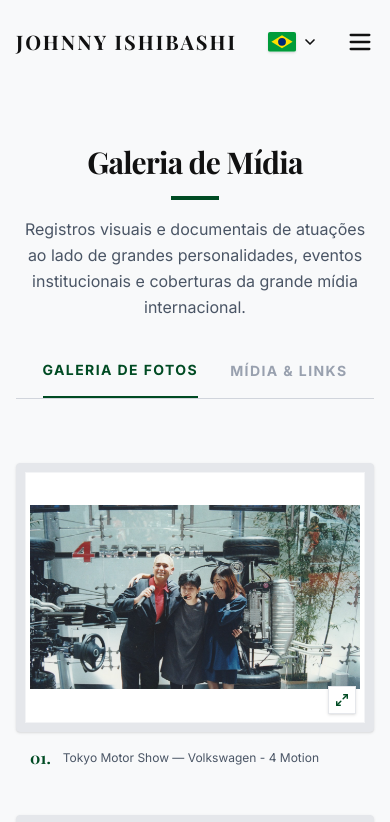
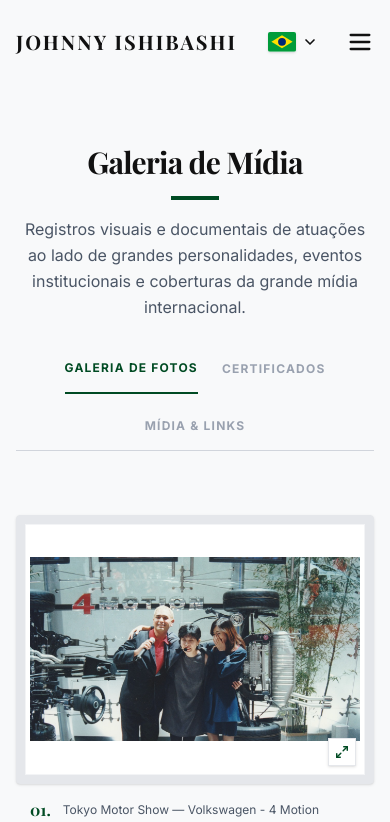
Before and after one commit to mrsaoc/johnny-ishibashi, a Next.js app: page /galeria in a window 390 px wide. Shown: the top 822 px of the page. Built offline with nearby package versions, Linux system fonts and the light colour scheme; a web font is replaced by a local one.

Commit message:
aba certificado

```diff
--- a/src/app/galeria/page.tsx
+++ b/src/app/galeria/page.tsx
@@ -2,14 +2,14 @@
 
 import React, { useState } from 'react';
 import Image from 'next/image';
-import { galleryData } from '@/data/gallery';
+import { photoData, certificateData } from '@/data/gallery';
 import { useLanguage } from '@/context/LanguageContext';
 import ImageModal from '@/components/ImageModal';
 
 export default function GaleriaPage() {
   const { t } = useLanguage();
 
-  const [activeTab, setActiveTab] = useState<'photos' | 'links'>('photos');
+  const [activeTab, setActiveTab] = useState<'photos' | 'certificates' | 'links'>('photos');
   const [selectedImage, setSelectedImage] = useState<string | null>(null);
 
   const closeModal = () => setSelectedImage(null);
@@ -41,11 +41,13 @@ export default function GaleriaPage() {
       description: 'Johnny Ishibashi: O intérprete dos astros (Entrevista e cobertura).'
     },
     {
-      title: 'Vamos Magazine (Vol. 35)',
-      url: 'https://his-brasil.com.br/jpn/wp-content/uploads/2023/01/VamosVol35.pdf',
+      title: 'Vamos Magazine',
+      url: 'https://his-brasil.com.br/jpn/wp-content/uploads/2025/07/HIS-Vamos-Vol35-Ebook.pdf',
       description: 'Vamos Magazine by H.I.S BRASIL TURISMO (Edição em PDF).'
     }
   ];
+
+  const currentGalleryData = activeTab === 'photos' ? photoData : certificateData;
 
   return (
     <div className="flex flex-col items-center w-full bg-[#F8F9FA] min-h-screen pb-20 sm:pb-32 relative">
@@ -59,26 +61,32 @@ export default function GaleriaPage() {
           {t.galleryPage.description}
         </p>
 
-        <div className="flex justify-center gap-8 mt-10 border-b border-gray-300">
+        <div className="flex flex-wrap justify-center gap-6 sm:gap-8 mt-10 border-b border-gray-300">
           <button
             onClick={() => setActiveTab('photos')}
-            className={`pb-4 text-sm font-bold uppercase tracking-widest transition-all duration-300 ${activeTab === 'photos' ? 'text-[#004B23] border-b-2 border-[#004B23]' : 'text-gray-400 hover:text-[#111111]'}`}
+            className={`pb-4 text-xs sm:text-sm font-bold uppercase tracking-widest transition-all duration-300 ${activeTab === 'photos' ? 'text-[#004B23] border-b-2 border-[#004B23]' : 'text-gray-400 hover:text-[#111111]'}`}
           >
             {t.galleryPage.tabPhotos}
           </button>
           <button
+            onClick={() => setActiveTab('certificates')}
+            className={`pb-4 text-xs sm:text-sm font-bold uppercase tracking-widest transition-all duration-300 ${activeTab === 'certificates' ? 'text-[#004B23] border-b-2 border-[#004B23]' : 'text-gray-400 hover:text-[#111111]'}`}
+          >
+            {t.galleryPage.tabCertificates}
+          </button>
+          <button
             onClick={() => setActiveTab('links')}
-            className={`pb-4 text-sm font-bold uppercase tracking-widest transition-all duration-300 ${activeTab === 'links' ? 'text-[#004B23] border-b-2 border-[#004B23]' : 'text-gray-400 hover:text-[#111111]'}`}
+            className={`pb-4 text-xs sm:text-sm font-bold uppercase tracking-widest transition-all duration-300 ${activeTab === 'links' ? 'text-[#004B23] border-b-2 border-[#004B23]' : 'text-gray-400 hover:text-[#111111]'}`}
           >
             {t.galleryPage.tabLinks}
           </button>
         </div>
       </section>
 
-      {activeTab === 'photos' && (
+      {(activeTab === 'photos' || activeTab === 'certificates') && (
         <section className="w-full max-w-7xl mx-auto px-4 sm:px-6 pt-8 animate-in fade-in duration-500">
           <div className="grid grid-cols-1 md:grid-cols-2 lg:grid-cols-3 gap-x-6 sm:gap-x-10 gap-y-12 sm:gap-y-16">
-            {galleryData.map((item) => {
+            {currentGalleryData.map((item) => {
               const currentCaption = item.caption || 'Caption pending.';
               const formattedNumber = item.displayNumber < 10 ? `0${item.displayNumber}` : item.displayNumber;
 
--- a/src/context/LanguageContext.tsx
+++ b/src/context/LanguageContext.tsx
@@ -17,7 +17,10 @@ interface Dictionary {
     rakutenQuote: string;
   };
   inventoryPage: { title: string; description: string; viewLink: string; };
-  galleryPage: { title: string; description: string; photoAlt: string; captionPlaceholder: string; tabPhotos: string; tabLinks: string; };
+  galleryPage: {
+    title: string; description: string; photoAlt: string; captionPlaceholder: string;
+    tabPhotos: string; tabCertificates: string; tabLinks: string;
+  };
   testimonialsPage: { title: string; description: string; };
 }
 
@@ -51,9 +54,10 @@ const translations: Record<Language, Dictionary> = {
     galleryPage: {
       title: 'Galeria de Mídia',
       description: 'Registros visuais e documentais de atuações ao lado de grandes personalidades, eventos institucionais e coberturas da grande mídia internacional.',
-      photoAlt: 'Registro fotográfico',
+      photoAlt: 'Registro',
       captionPlaceholder: 'Legenda em elaboração.',
       tabPhotos: 'Galeria de Fotos',
+      tabCertificates: 'Certificados',
       tabLinks: 'Mídia & Links'
     },
     testimonialsPage: {
@@ -90,9 +94,10 @@ const translations: Record<Language, Dictionary> = {
     galleryPage: {
       title: 'Media Gallery',
       description: 'Visual and documentary records of performances alongside global personalities, institutional events, and major international media coverage.',
-      photoAlt: 'Photographic record',
+      photoAlt: 'Record',
       captionPlaceholder: 'Caption pending.',
       tabPhotos: 'Photo Gallery',
+      tabCertificates: 'Certificates',
       tabLinks: 'Media & Links'
     },
     testimonialsPage: {
@@ -137,6 +142,7 @@ const translations: Record<Language, Dictionary> = {
       photoAlt: '写真記録',
       captionPlaceholder: 'キャプション準備中。',
       tabPhotos: '写真ギャラリー',
+      tabCertificates: '資格・認定証',
       tabLinks: 'メディア＆リンク'
     },
     testimonialsPage: {
--- a/src/data/gallery.ts
+++ b/src/data/gallery.ts
@@ -2,17 +2,20 @@ export interface GalleryItem {
   id: number;
   displayNumber: number;
   imageUrl: string;
-  caption?: string; // Apenas inglês, conforme aprovado pelo cliente
+  caption?: string; // Apenas inglês
 }
 
-// 1. Array de IDs Ativos (Mapeamento exato)
-// Adicionados os novos IDs (209 ao 223) no final da lista para as novas fotos e certificados.
-const ACTIVE_IDS = [
+// 1. Arrays Separados para Fotos e Certificados
+const PHOTO_IDS = [
   1, 2, 3, 4, 5, 6, 7, 10, 11, 12, 13, 15, 16, 18, 27, 29, 19, 21, 24, 25, 26,
   31, 32, 34, 35, 37, 38, 41, 42, 44, 45, 46, 48, 49, 55, 56, 57, 58, 59,
   62, 63, 65, 66, 67, 68, 70, 72, 73, 74, 75, 77, 79, 81, 82, 83, 84, 86,
   87, 88, 89, 92, 93, 96, 98, 99, 100, 101, 102, 104, 106, 107, 108, 109,
-  209, 210, 211, 212, 213, 214, 215, 216, 217, 218, 219, 220, 221, 222, 223
+  209 // Manga Character continua na aba de fotos
+];
+
+const CERTIFICATE_IDS = [
+  210, 211, 212, 213, 214, 215, 216, 217, 218, 219, 220, 221, 222, 223
 ];
 
 // 2. Dicionário Definitivo de Legendas (Exclusivo em Inglês)
@@ -91,8 +94,7 @@ const customCaptions: Record<number, string> = {
   108: 'IPC no AR (IPC TV)',
   109: 'Preparations for Expo Japan 2025 – São Paulo, Brazil',
 
-  // Novas imagens
-  209: 'Shonen Magazine',
+  209: 'Me as a Manga Character.',
   210: 'N1 Certificate of Japanese-Language Proficiency Test',
   211: 'Certificate of the EIKEN Test in Practical English Proficiency',
   212: 'Mindfulness and Stress Management Certificate',
@@ -109,8 +111,7 @@ const customCaptions: Record<number, string> = {
   223: 'MidJourney'
 };
 
-// 3. URLs Customizadas
-// Mapeamento exato das extensões .jpg, .jpeg e .png fornecidas.
+// 3. URLs Customizadas (Extensões mapeadas perfeitamente)
 const customUrls: Record<number, string> = {
   109: '/assets/depoimento1.jpeg',
   209: '/assets/foto109.jpg',
@@ -130,10 +131,17 @@ const customUrls: Record<number, string> = {
   223: '/assets/foto123.jpg'
 };
 
-// 4. Exportação Final
-export const galleryData: GalleryItem[] = ACTIVE_IDS.map((id, index) => ({
+// 4. Exportação das Duas Coleções Separadas
+export const photoData: GalleryItem[] = PHOTO_IDS.map((id, index) => ({
   id,
   displayNumber: index + 1,
   imageUrl: customUrls[id] || `/assets/foto${id}.jpeg`,
   caption: customCaptions[id] || 'Caption pending.',
 }));
+
+export const certificateData: GalleryItem[] = CERTIFICATE_IDS.map((id, index) => ({
+  id,
+  displayNumber: index + 1,
+  imageUrl: customUrls[id] || `/assets/foto${id}.jpeg`,
+  caption: customCaptions[id] || 'Caption pending.',
+}));
```
